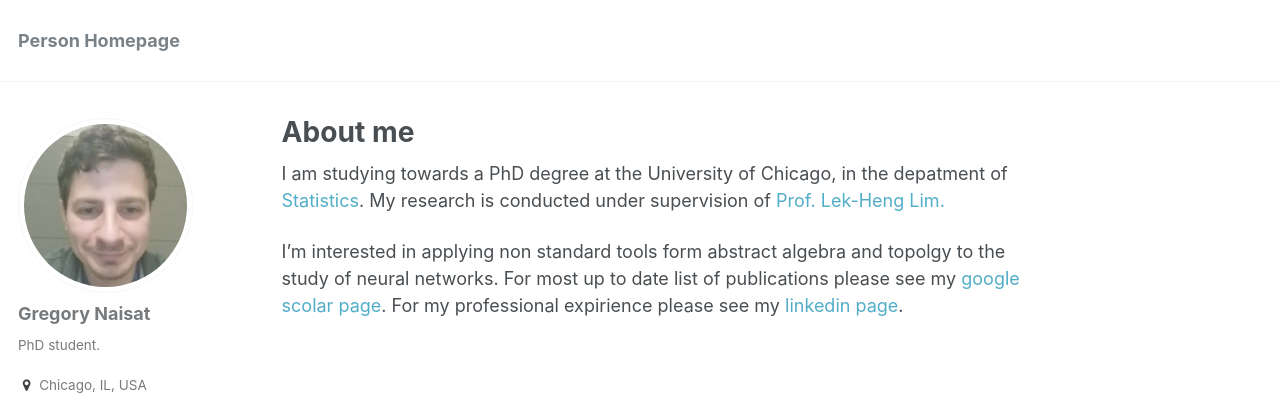
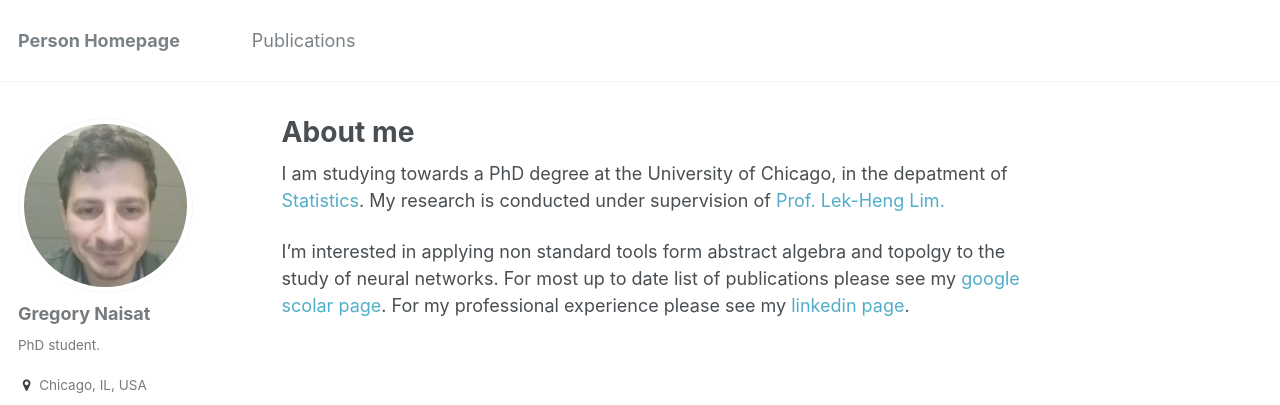
Before and after one commit to sgregnt/sgregnt.github.io, a Jekyll site: the page built from _pages/about.md, in a window 1280 px wide. Shown: the top 405 px of the page. Built offline with Jekyll 4.4.1, drawn with Linux system fonts in a browser that asks for light colours; some web fonts are replaced.

Commit message:
Fixed typo

```diff
--- a/_data/navigation.yml
+++ b/_data/navigation.yml
@@ -1,7 +1,7 @@
 # main links links
 main:
-  #- title: "Publications"
-  #  url: /publications/
+  - title: "Publications"
+    url: /publications/
 
   #- title: "Talks"
    # url: /talks/
--- a/_pages/about.md
+++ b/_pages/about.md
@@ -11,4 +11,4 @@ redirect_from:
 I am studying towards a PhD degree at the University of Chicago, in the depatment of [Statistics](https://galton.uchicago.edu/). My research is conducted under supervision of [Prof. Lek-Heng Lim.](https://www.stat.uchicago.edu/~lekheng/)
 
 I'm interested in applying non standard tools form abstract algebra and topolgy to the study of neural networks. For most up to date list of publications please see my [google scolar page](https://scholar.google.com/citations?user=qWdJyrMAAAAJ&hl=en).
-For my professional expirience please see my [linkedin page](https://www.linkedin.com/in/greg-naitzat-783a9b4/).
+For my professional experience please see my [linkedin page](https://www.linkedin.com/in/greg-naitzat-783a9b4/).
```
